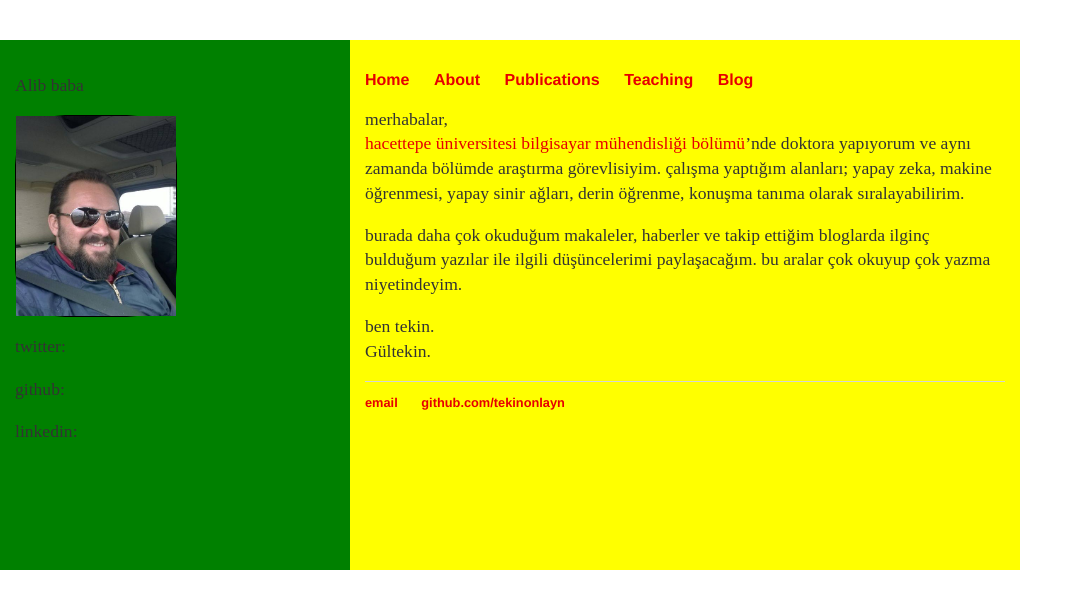
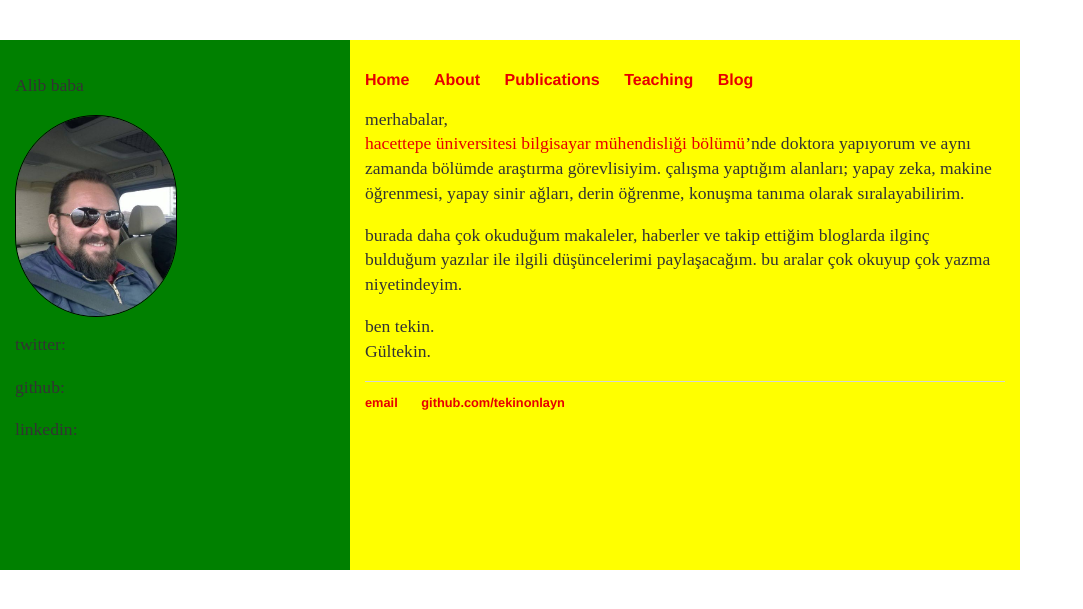
Before and after one commit to tekinonlayn/gi.github.io, a Jekyll site: the page built from cv/cv.html, in a window 1280 px wide. Shown: the top 609 px of the page, without its empty margins (0-1083 px from the left). Built offline with Jekyll 4.4.1, drawn with Linux system fonts in a browser that asks for light colours.

Commit message:
Update varsay.css

```diff
--- a/css/varsay.css
+++ b/css/varsay.css
@@ -25,8 +25,8 @@ body {
 #foto {
     width: 160px;
     height: 200px;
-    border: 1px solid black;
-    border-radius: 50px;
+    /*border: 1px solid black;
+    border-radius: 50px;*/
     margin-top: 15px;
     margin-bottom: 15px;
 
@@ -37,6 +37,10 @@ body {
     height: 60px;
 
 
+}
+#foto img {
+    border: 1px solid black;
+    border-radius: 100px;
 }
 
 nav ul, footer ul {
```
